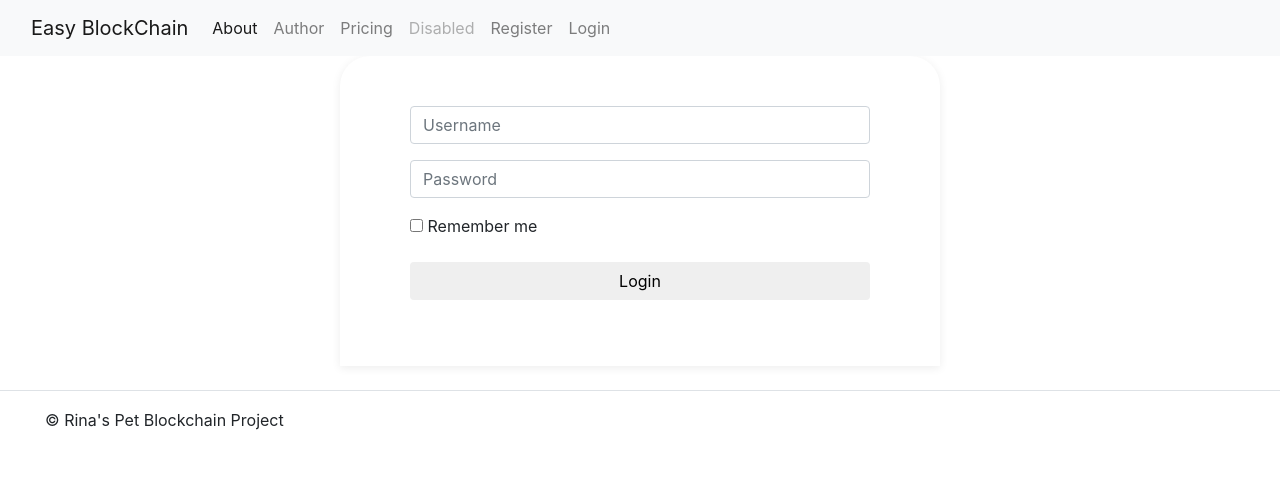
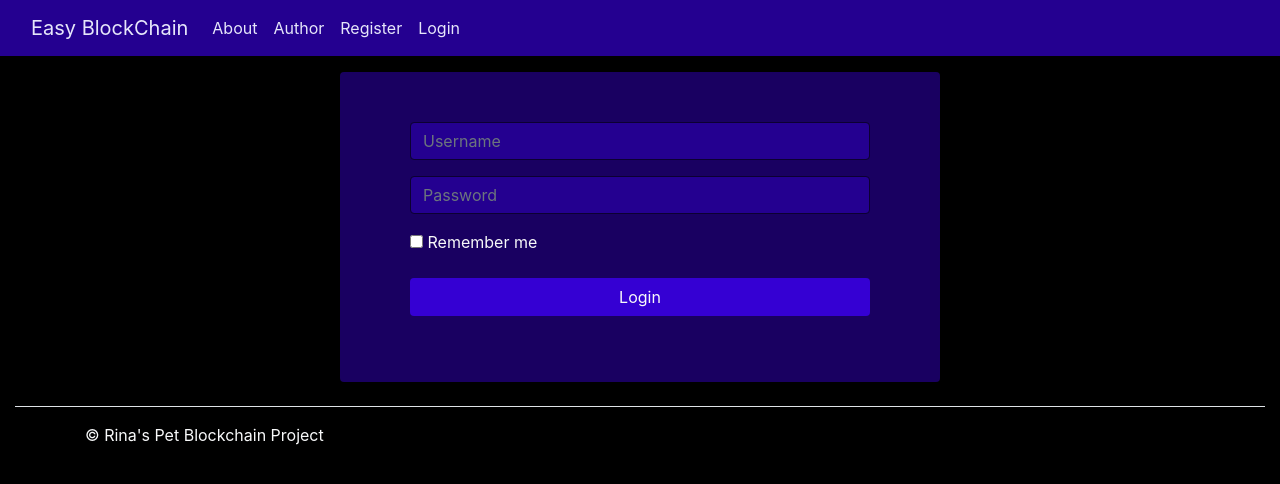
Before and after one commit to Rinatass/BlockChainPet, a Flask app: page /login in a window 1280 px wide. Shown: the top 484 px of the page. Run offline with Flask 3, Linux system fonts and the light colour scheme; parts of the project's set-up code (start-up, migrations or seed data) failed here and were passed over.

Commit message:
made some beauty with css

```diff
--- a/app/static/style.css
+++ b/app/static/style.css
@@ -1,5 +1,5 @@
 .registration-form form{
-    background-color: #fff;
+    background-color: #190061;
     max-width: 600px;
     margin: auto;
     padding: 50px 70px;
@@ -9,14 +9,22 @@
 }
 
 .login-form form{
-    background-color: #fff;
+    background-color: #190061;
     max-width: 600px;
     margin: auto;
     padding: 50px 70px;
-    border-top-left-radius: 30px;
-    border-top-right-radius: 30px;
+    border-radius: 30px, 30px, 30px, 30px;
     box-shadow: 0px 2px 10px rgba(0, 0, 0, 0.075);
 }
+
+.my_navbar{
+    background-color: #240090;
+}
+
+.my_navbar a{
+    color: #E6E6FA;
+}
+
 
 .add-form form{
     background-color: #fff;
@@ -28,3 +36,66 @@
     border-top-right-radius: 30px;
     box-shadow: 0px 2px 10px rgba(0, 0, 0, 0.075);
 }
+
+.block{
+    background-color: #0C0032;
+    overflow: hidden;
+    text-overflow: ellipsis;
+}
+
+.block td{
+    margin-right: 5px;
+    overflow: hidden;
+    text-overflow: ellipsis;
+}
+
+.button{
+    width: 100%;
+    background-color: #3500D3;
+}
+
+.block_inside{
+    background-color: #3500D3;
+}
+
+.block_name{
+    text-align: center;
+}
+
+.table{
+    table-layout:fixed; width: 100%
+    overflow: hidden;
+    text-overflow: ellipsis;
+}
+body{
+    background-color: #000000;
+}
+
+#profile_div{
+    width: 50%;
+}
+
+#form_div{
+    width: 50%;
+}
+
+#balance{
+    display: flex;
+}
+
+#hello_string{
+    text-align: center;
+}
+
+#amount{
+    text-align: center;
+}
+
+.form-control{
+    border-color: #0C0032;
+    background-color: #240090;
+}
+
+.form-group{
+    color: #495057;
+}
--- a/app/templates/footer.html
+++ b/app/templates/footer.html
@@ -1,18 +1,8 @@
+<div class="container-fluid">
 <footer class="d-flex flex-wrap justify-content-between align-items-center py-3 my-4 border-top">
-  <div class="col-md-4 d-flex align-items-center">
-    <a href="/" class="mb-3 me-2 mb-md-0 text-body-secondary text-decoration-none lh-1">
-      <svg class="bi" width="30" height="24"><use xlink:href="#bootstrap"></use></svg>
-    </a>
-    <span class="mb-3 mb-md-0 text-body-secondary">© Rina's Pet Blockchain Project</span>
-  </div>
-
-  <ul class="nav col-md-4 justify-content-end list-unstyled d-flex">
-    <li class="ms-3"><a class="text-body-secondary" href="#"><svg class="bi" width="24" height="24"><use xlink:href="#twitter"></use></svg></a></li>
-    <li class="ms-3"><a class="text-body-secondary" href="#"><svg class="bi" width="24" height="24"><use xlink:href="#instagram"></use></svg></a></li>
-    <li class="ms-3"><a class="text-body-secondary" href="#"><svg class="bi" width="24" height="24"><use xlink:href="#facebook"></use></svg></a></li>
-  </ul>
+    <span class="mb-3 mb-md-0 text-body-secondary container text-light">© Rina's Pet Blockchain Project</span>
 </footer>
-
+</div>
 <script src="https://cdn.jsdelivr.net/npm/bootstrap@5.0.2/dist/js/bootstrap.bundle.min.js" integrity="sha384-MrcW6ZMFYlzcLA8Nl+NtUVF0sA7MsXsP1UyJoMp4YLEuNSfAP+JcXn/tWtIaxVXM" crossorigin="anonymous"></script>
 </body>
 </html>
--- a/app/templates/header.html
+++ b/app/templates/header.html
@@ -10,20 +10,18 @@
     <title>Document</title>
 </head>
 
-<body>
-<nav class="navbar navbar-expand-lg navbar-light bg-light">
+<body class="text-light">
+<nav class="navbar navbar-expand-lg my_navbar mb-3">
   <div class="container-fluid">
     <a class="navbar-brand" href="#">Easy BlockChain</a>
-    <button class="navbar-toggler" type="button" data-bs-toggle="collapse" data-bs-target="#navbarNavAltMarkup" aria-controls="navbarNavAltMarkup" aria-expanded="false" aria-label="Toggle navigation">
+    <button class="navbar-toggler my-navbar-toggler" type="button" data-bs-toggle="collapse" data-bs-target="#navbarNavAltMarkup" aria-controls="navbarNavAltMarkup" aria-expanded="false" aria-label="Toggle navigation">
       <span class="navbar-toggler-icon"></span>
+        Menu
     </button>
     <div class="collapse navbar-collapse" id="navbarNavAltMarkup">
       <div class="navbar-nav">
         <a class="nav-link active" aria-current="page" href="#">About</a>
         <a class="nav-link" href="#">Author</a>
-        <a class="nav-link" href="#">Pricing</a>
-        <a class="nav-link disabled" href="#" tabindex="-1" aria-disabled="true">Disabled</a>
-
         {%if user.is_authenticated%}
         <a class="nav-link" href="/logout">Logout</a>
         {%else%}
--- a/app/templates/login.html
+++ b/app/templates/login.html
@@ -1,7 +1,7 @@
 {%extends 'base.html'%}
 {%block content%}
     <div class="login-form">
-        <form action="" method="post">
+        <form class="rounded" method="post">
             <div class="form-icon">
                 <span><i class="icon icon-user"></i></span>
             </div>
@@ -13,10 +13,10 @@
             </div>
             <div class="form-group">
                 <input type="checkbox" id="checkbox" name="checkbox">
-                <label for="checkbox">Remember me</label>
+                <label class="text-light" for="checkbox">Remember me</label>
             </div>
             <div class="form-group">
-                <button type="submit" class="btn btn-block create-account">Login</button>
+                <button type="submit" class="btn btn-block button text-light">Login</button>
             </div>
         </form>
     </div>
--- a/app/templates/register.html
+++ b/app/templates/register.html
@@ -1,7 +1,7 @@
 {%extends 'base.html'%}
 {%block content%}
     <div class="registration-form">
-        <form method="post">
+        <form class="rounded" method="post">
             <div class="form-icon">
                 <span><i class="icon icon-user"></i></span>
             </div>
@@ -18,7 +18,7 @@
                 <input type="text" class="form-control item" id="email" name="email" placeholder="Email">
             </div>
             <div class="form-group">
-                <button type="submit" class="btn btn-block create-account">Create Account</button>
+                <button type="submit" class="btn btn-block create-account button text-light">Create Account</button>
             </div>
         </form>
     </div>
--- a/app/views.py
+++ b/app/views.py
@@ -11,7 +11,7 @@
 # Provide current_user to base page
 @my_app.context_processor
 def inject_user():
-    return dict(user=current_user)
+    return dict(user=current_user, zip=zip)
 
 
 # Routes
```
Also changed, not shown: app/templates/add_form.html (+1 -6 lines), app/templates/blocks.html (added, +37 -0 lines), app/templates/index.html (+2 -9 lines), app/templates/profile.html (+15 -4 lines).
